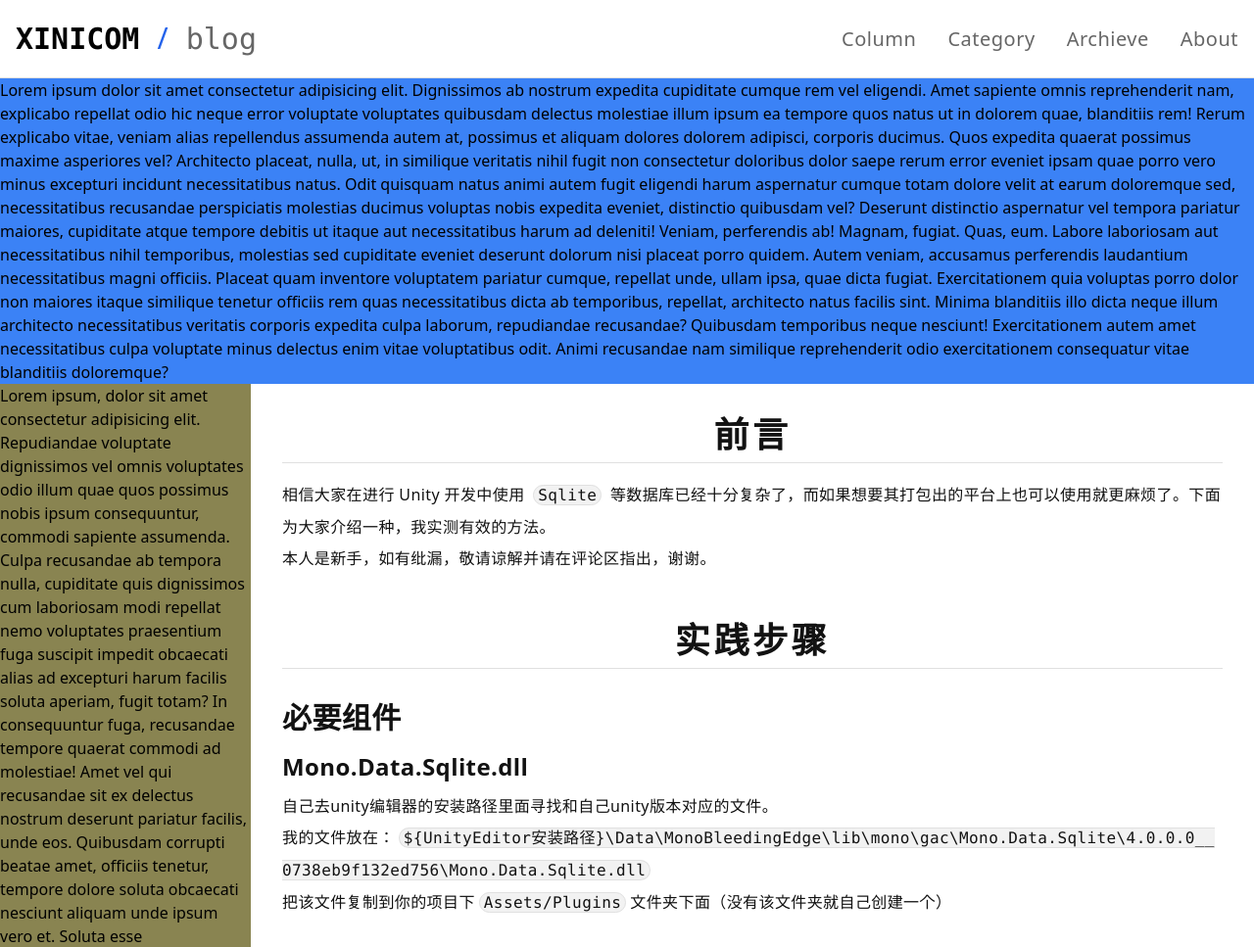
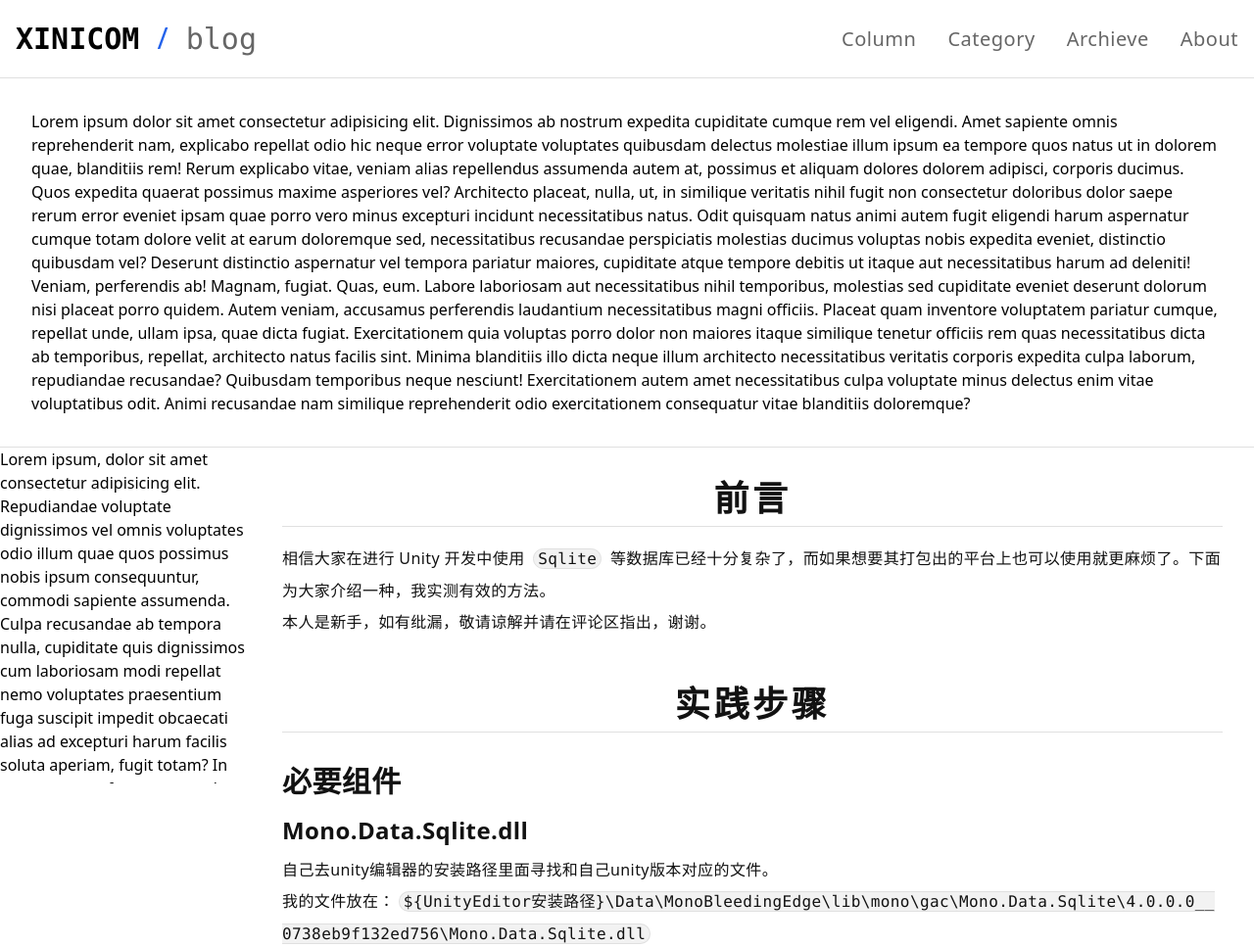
Before and after one commit to XINICOM/LearnTailwindCSS, a website: page src/articles/2026/07/12/testarticle1/index.html in a window 1280 px wide. Shown: the top 967 px of the page at 98% size. Drawn offline with Linux system fonts and the light colour scheme.

Commit message:
TODO: aside content DONE: aside logic

```diff
--- a/src/articles/2026/07/12/testarticle1/index.html
+++ b/src/articles/2026/07/12/testarticle1/index.html
@@ -9,6 +9,10 @@
         <script defer src="./../../../../../scripts/preToCodeBlock.js"></script>
         <script defer src="./../../../../../scripts/imgWrapper.js"></script>
         <script defer src="./../../../../../scripts/tocGenterator.js"></script>
+        <script
+            defer
+            src="./../../../../../scripts/asideHeightControl.js"
+        ></script>
         <link rel="stylesheet" href="./../../../../../output.css" />
     </head>
 
@@ -78,7 +82,8 @@
                 </div>
             </div>
         </nav>
-        <div class="mt-20 bg-blue-500">
+        <!-- TITLE -->
+        <div class="aside-resize-top mt-16 lg:mt-20 p-8 border-b color-border">
             Lorem ipsum dolor sit amet consectetur adipisicing elit. Dignissimos
             ab nostrum expedita cupiditate cumque rem vel eligendi. Amet
             sapiente omnis reprehenderit nam, explicabo repellat odio hic neque
@@ -111,10 +116,12 @@
             voluptatibus odit. Animi recusandae nam similique reprehenderit odio
             exercitationem consequatur vitae blanditiis doloremque?
         </div>
+        <!-- MAIN PART (ASIDE + TEXT CONTENT) -->
         <div class="content-body">
-            <div class="hidden lg:block lg:-mt-0 bg-green-500">
-                <div class="py-0 pt-0 sticky top-20 bg-red-500/50">
-                    <div class="max-h-[calc(100vh-5rem)] flex flex-col">
+            <!-- LEFT ASIDE -->
+            <div class="hidden lg:block lg:-mt-0">
+                <div class="py-0 pt-0 sticky top-20">
+                    <div class="aside-height-control-target flex flex-col">
                         <div
                             class="overflow-y-scroll grow"
                             style="overscroll-behavior: contain"
@@ -164,6 +171,7 @@
                     </div>
                 </div>
             </div>
+            <!-- TEXT CONTENT -->
             <main>
                 <article
                     class="text-body color-text-content pb-16 pt-0"
@@ -374,7 +382,7 @@
 
         <!-- BOTTOM -->
         <footer
-            class="pt-8 pb-4 px-4 h-auto border-t color-border w-full flex flex-col justify-center gap-8"
+            class="pt-8 pb-4 px-4 h-auto border-t color-border w-full flex flex-col justify-center gap-8 aside-resize-bottom"
         >
             <div
                 class="w-full h-full flex flex-col md:flex-row justify-start md:justify-end items-center gap-8"
--- a/src/input.css
+++ b/src/input.css
@@ -14,7 +14,8 @@ html {
 
 /* LAYOUT */
 .content-body {
-    @apply w-screen min-h-screen mt-16 lg:mt-0;
+    @apply w-screen min-h-screen;
+    @apply mt-0;
     /* @apply left-0 right-0 bottom-0 top-16 lg:top-20 overflow-auto; */
     @apply block lg:grid lg:grid-cols-[16rem_1fr];
 }
--- /dev/null
+++ b/src/scripts/asideHeightControl.js
@@ -0,0 +1,71 @@
+let targets = document.querySelectorAll(".aside-height-control-target");
+
+if (targets.length > 0) {
+    let topElement = document.querySelectorAll(".aside-resize-top");
+    let bottomElement = document.querySelectorAll(".aside-resize-bottom");
+    let ResizeTop =
+        topElement.length > 0
+            ? topElement[0].getBoundingClientRect().height
+            : 0;
+
+    let WindowHeight = window.innerHeight;
+    // let ResizeBottom =
+    //     bottomElement.length > 0
+    //         ? bottomElement[0].getBoundingClientRect().top + window.pageYOffset
+    //         : 0;
+    // console.log(ResizeTop);
+
+    window.addEventListener("scroll", TargetResize);
+    window.addEventListener("load", () => {
+        CalculateTargetAndRely();
+        TargetResize();
+    });
+    window.addEventListener("resize", () => {
+        CalculateTargetAndRely();
+        TargetResize();
+    });
+
+    function CalculateTargetAndRely() {
+        targets = document.querySelectorAll(".aside-height-control-target");
+
+        topElement = document.querySelectorAll(".aside-resize-top");
+        bottomElement = document.querySelectorAll(".aside-resize-bottom");
+        ResizeTop =
+            topElement.length > 0
+                ? topElement[0].getBoundingClientRect().height
+                : 0;
+
+        WindowHeight = window.innerHeight;
+        // ResizeBottom =
+        //     bottomElement.length > 0
+        //         ? bottomElement[0].getBoundingClientRect().top +
+        //           window.pageYOffset
+        //         : 0;
+        // console.log(ResizeTop);
+    }
+    function TargetResize() {
+        const scrollY = window.pageYOffset;
+        // console.log(scrollY);
+
+        let setHeight = "calc(100vh - 5rem)";
+        if (scrollY < ResizeTop) {
+            setHeight = `calc(100vh - 5rem - ${ResizeTop}px + ${scrollY}px)`;
+        }
+        if (bottomElement.length > 0) {
+            const bottomOffset = bottomElement[0].getBoundingClientRect().top;
+            if (bottomOffset < WindowHeight) {
+                setHeight = `calc(${bottomOffset}px - 5rem)`;
+            }
+        }
+
+        targets.forEach((t) => (t.style.height = setHeight));
+
+        // if (scrollY >= ResizeBottom) {
+        //     targets.forEach(
+        //         (target) =>
+        //             (target.style.height = scrollY - ResizeBottom + "px"),
+        //     );
+        // }
+        // targets.forEach((t) => console.log(t.getBoundingClientRect().height));
+    }
+}
--- a/src/scripts/tocGenterator.js
+++ b/src/scripts/tocGenterator.js
@@ -44,7 +44,7 @@ if (container && content) {
                     targetElement.getBoundingClientRect().top +
                     window.pageYOffset -
                     (window.innerWidth > 1024 ? 80 : 64);
-                console.log(targetPosition);
+
                 window.scrollTo({
                     top: targetPosition,
                     behavior: "smooth",
@@ -83,7 +83,6 @@ function updateActiveLink(headers, links) {
         window.pageYOffset +
         (window.innerWidth > 1024 ? 80 : 64) +
         CONFIG.safety_scroll_offset;
-    console.log(window.pageYOffset);
 
     if (!headers || !links) return;
     for (let i = headers.length - 1; i >= 0; i--) {
```
Also changed, not shown: src/output.css.
